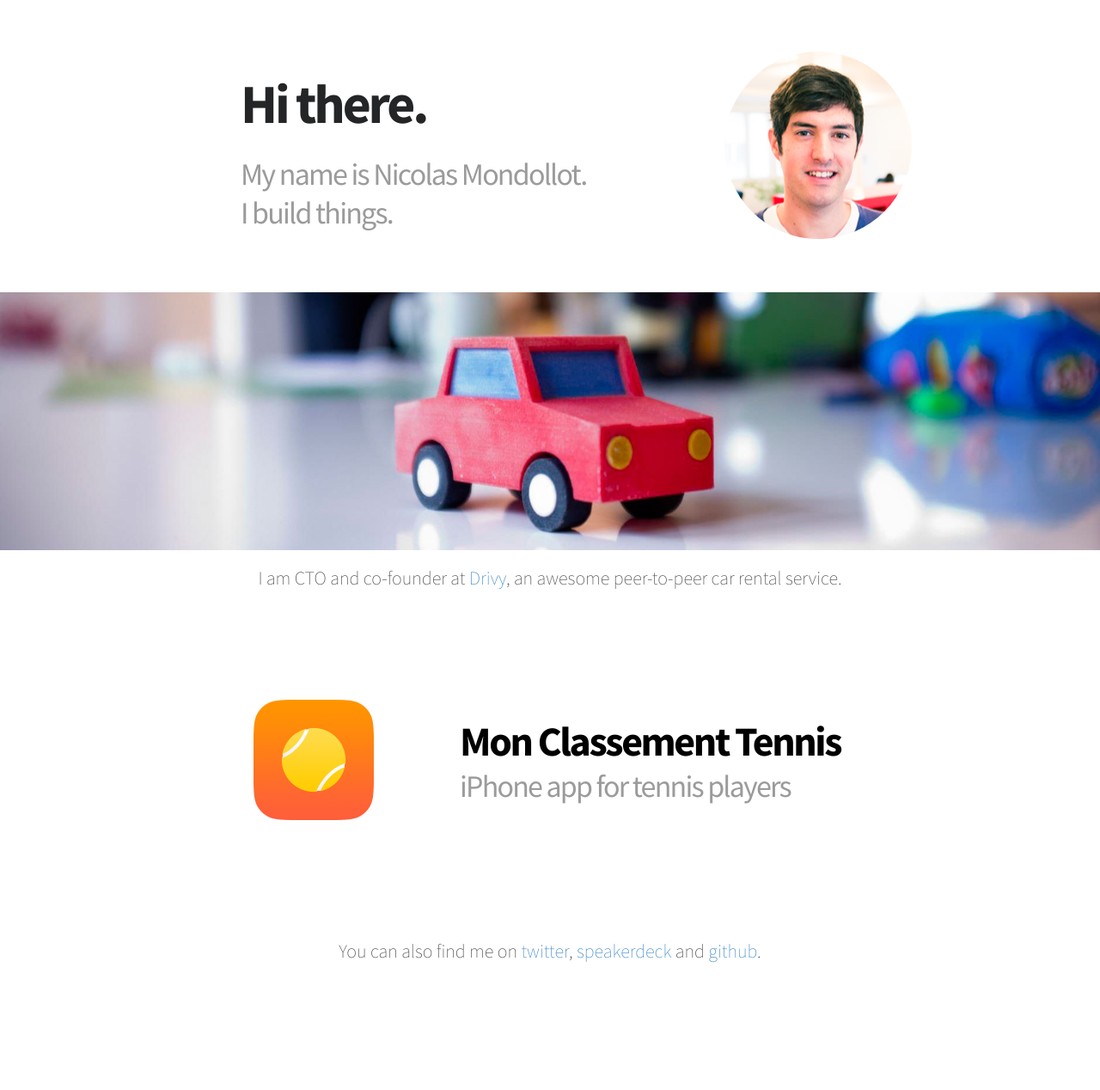
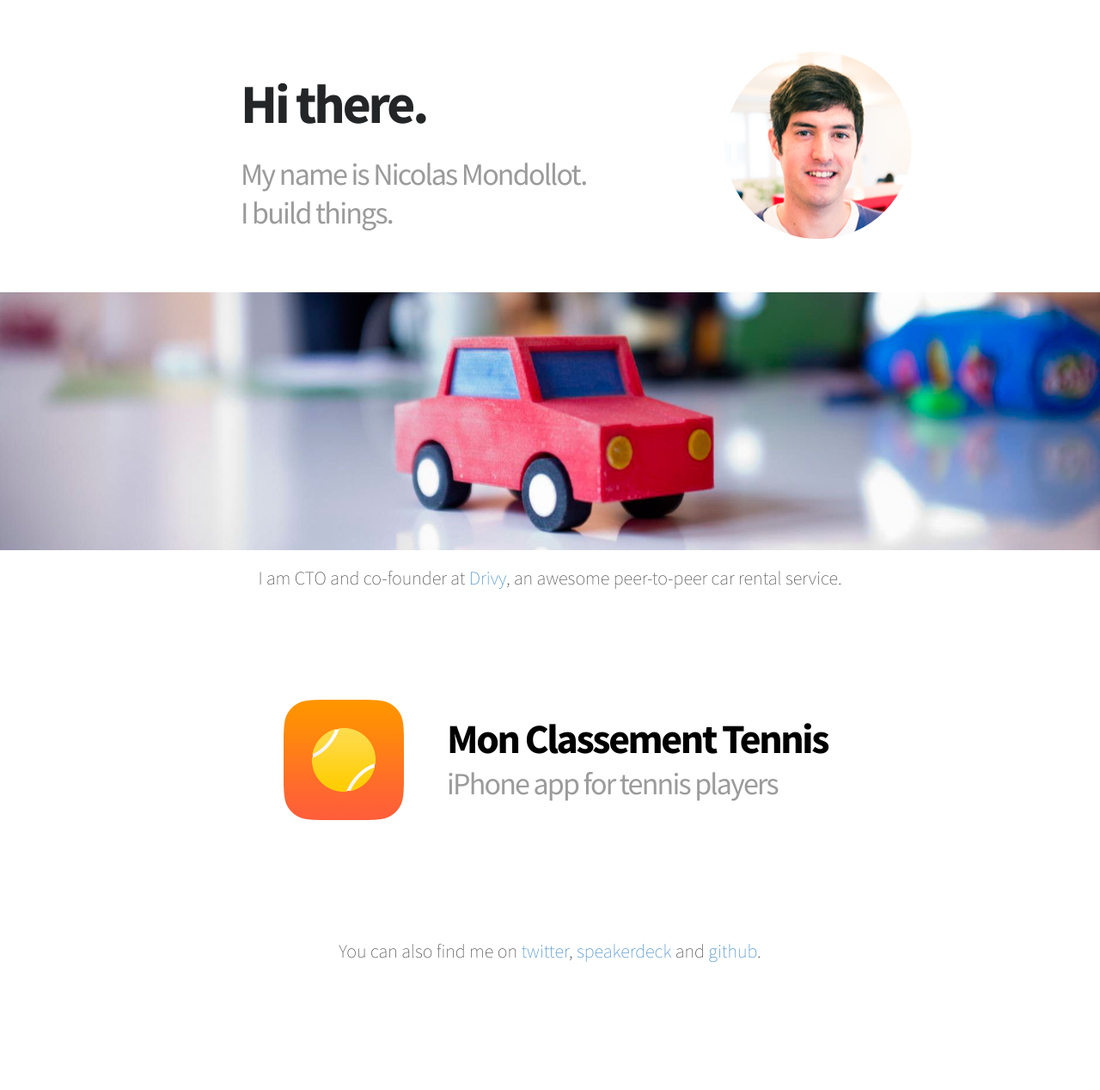
Before and after one commit to nmondollot/nmondollot.github.io, a Jekyll site: the page built from index.html, in a window 1280 px wide. Shown: the whole page at 86% size. Built offline with Jekyll 4.4.1, drawn with Linux system fonts in a browser that asks for light colours; nearby versions of some CDN libraries.

Commit message:
Small fixes

```diff
--- a/css/style.css
+++ b/css/style.css
@@ -23,18 +23,22 @@
   color:#9B9B9B;
 }
 
+.centered {
+  text-align:center;
+}
+
 #header {
   margin: 0 0 60px 0;
 }
 
-.bg-image {
+#drivy-bg-image {
   background-image: url('/images/drivy-bg-centered.jpg');
   background-repeat: no-repeat;
   -webkit-background-size: cover;
   -moz-background-size: cover;
   -o-background-size: cover;
   background-size: cover;
-  max-height: 450px;
+  height: 300px;
   background-position: center;
 }
 
@@ -60,6 +64,10 @@
   margin: 0;
 }
 
+#link-hover {
+  margin-top: 40px;
+}
+
 #link-hover a {
   color: #000;
 }
--- a/index.html
+++ b/index.html
@@ -9,7 +9,7 @@
         <h1>Hi there.</h1>
         <h2>My name is Nicolas Mondollot. <br>I build things.</h2>
       </div>
-      <div class="col-md-3" style="text-align:center;">
+      <div class="col-md-3 centered">
         <img src="/images/photo-rounded.png" height="218" width="218">
       </div>
     </div>
@@ -17,7 +17,7 @@
 </div>
 
 <a href="https://www.drivy.com">
-  <div class="bg-image" style="height: 300px;">
+  <div id="drivy-bg-image">
   </div>
 </a>
 
@@ -27,13 +27,13 @@
   </p>
 </div>
 
-<div class="container" id="link-hover" style="margin-top: 40px;">
+<div class="container" id="link-hover">
   <a href="http://www.monclassement.fr">
     <div class="row" id="monclassement">
-      <div class="col-md-4">
+      <div class="col-md-4 centered">
         <img src="/images/monclassementtennis-icon.png"  height="140" width="140">
       </div>
-      <div class="col-md-8" style="height: 140px; display:table-cell; vertical-align: middle; float:none;">
+      <div class="col-md-8" style="padding: 15px 0 0 0">
         <h1>Mon Classement Tennis</h1>
         <h2>iPhone app for tennis players</h2>
       </div>
```
